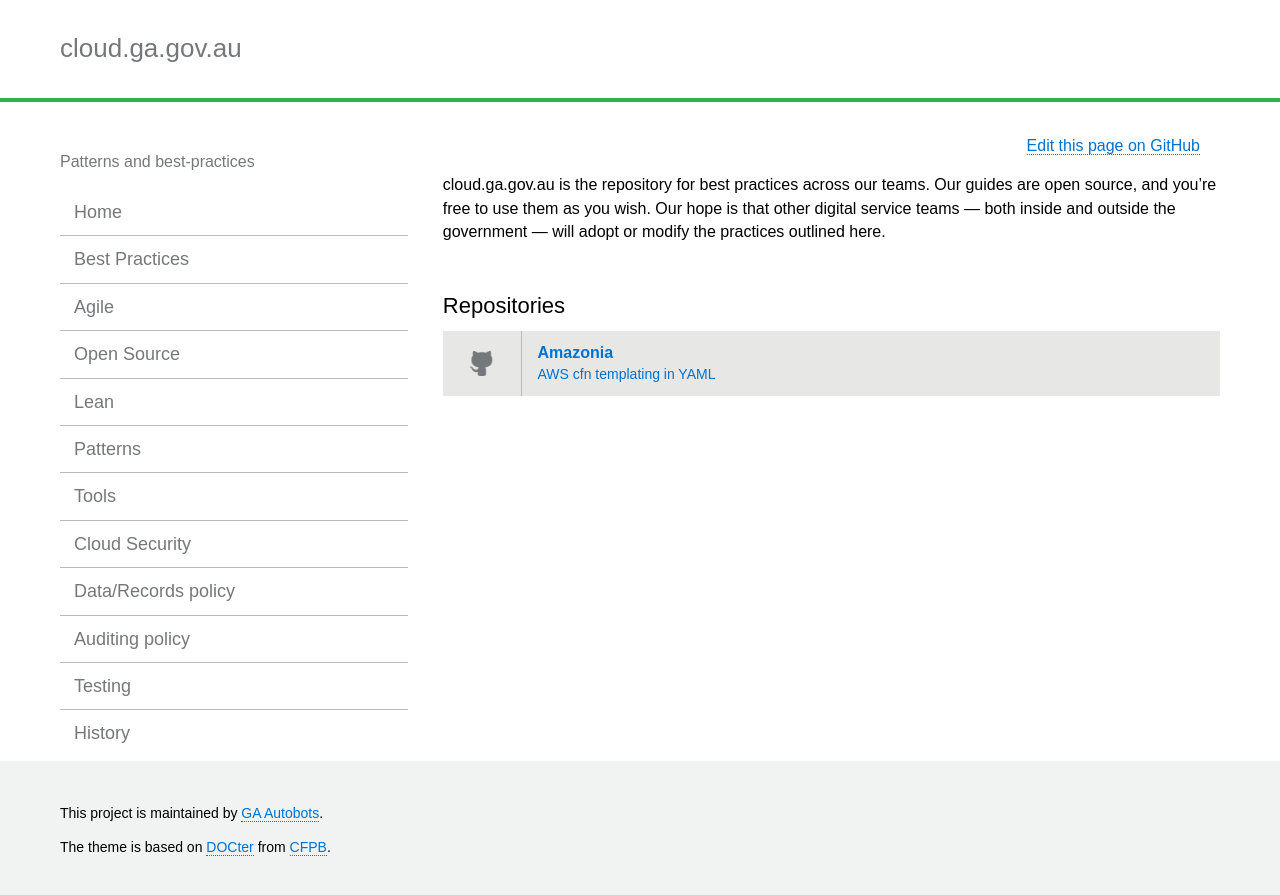
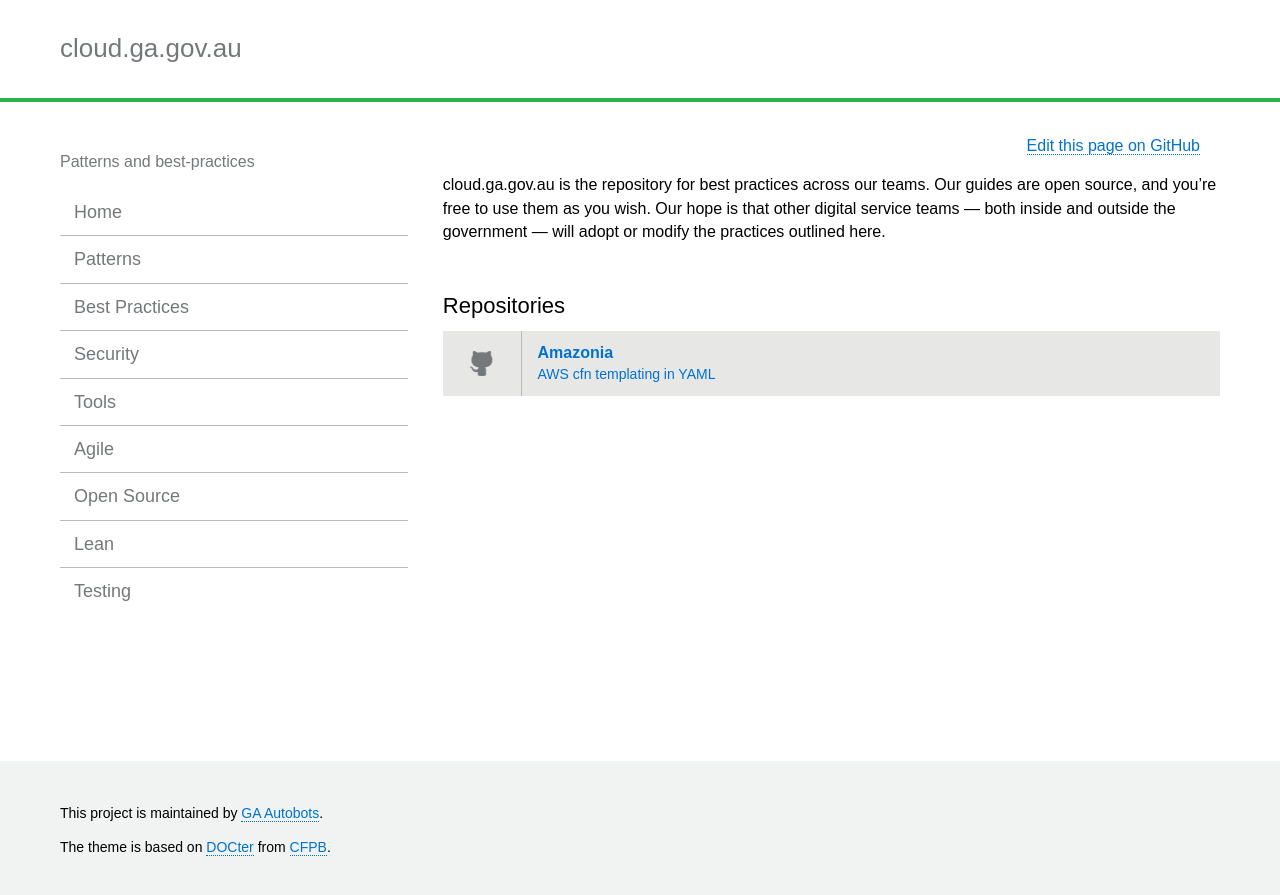
Before and after one commit to GeoscienceAustralia/cloud, a Jekyll site: the page built from docs/index.html, in a window 1280 px wide. Shown: the top 895 px of the page. Built offline with Jekyll 4.4.1, drawn with Linux system fonts in a browser that asks for light colours; some of the changed lines change nothing that is shown.

Commit message:
Update sidebar

```diff
--- a/docs/_config.yml
+++ b/docs/_config.yml
@@ -34,12 +34,18 @@
 - text: Home
   url: ./
   internal: true
+- text: Patterns
+  url: patterns_index.html
+  internal: true
 - text: Best Practices
   url: best_practices_index.html
   internal: true
-  children:
-  - text: Best Practice Criteria
-    internal: true
+- text: Security
+  url: security_index.html
+  internal: true
+- text: Tools
+  url: tools_index.html
+  internal: true
 - text: Agile
   url: agile_index.html
   internal: true
@@ -49,26 +55,8 @@
 - text: Lean
   url: lean_index.html
   internal: true
-- text: Patterns
-  url: patterns_index.html
-  internal: true
-- text: Tools
-  url: tools_index.html
-  internal: true
-- text: Cloud Security
-  url: security_index.html
-  internal: true
-- text: Data/Records policy
-  url: data_index.html
-  internal: true
-- text: Auditing policy
-  url: audit_index.html
-  internal: true
 - text: Testing
   url: testing_index.html
-  internal: true
-- text: History
-  url: model.html
   internal: true
 
 # Repo list
```
